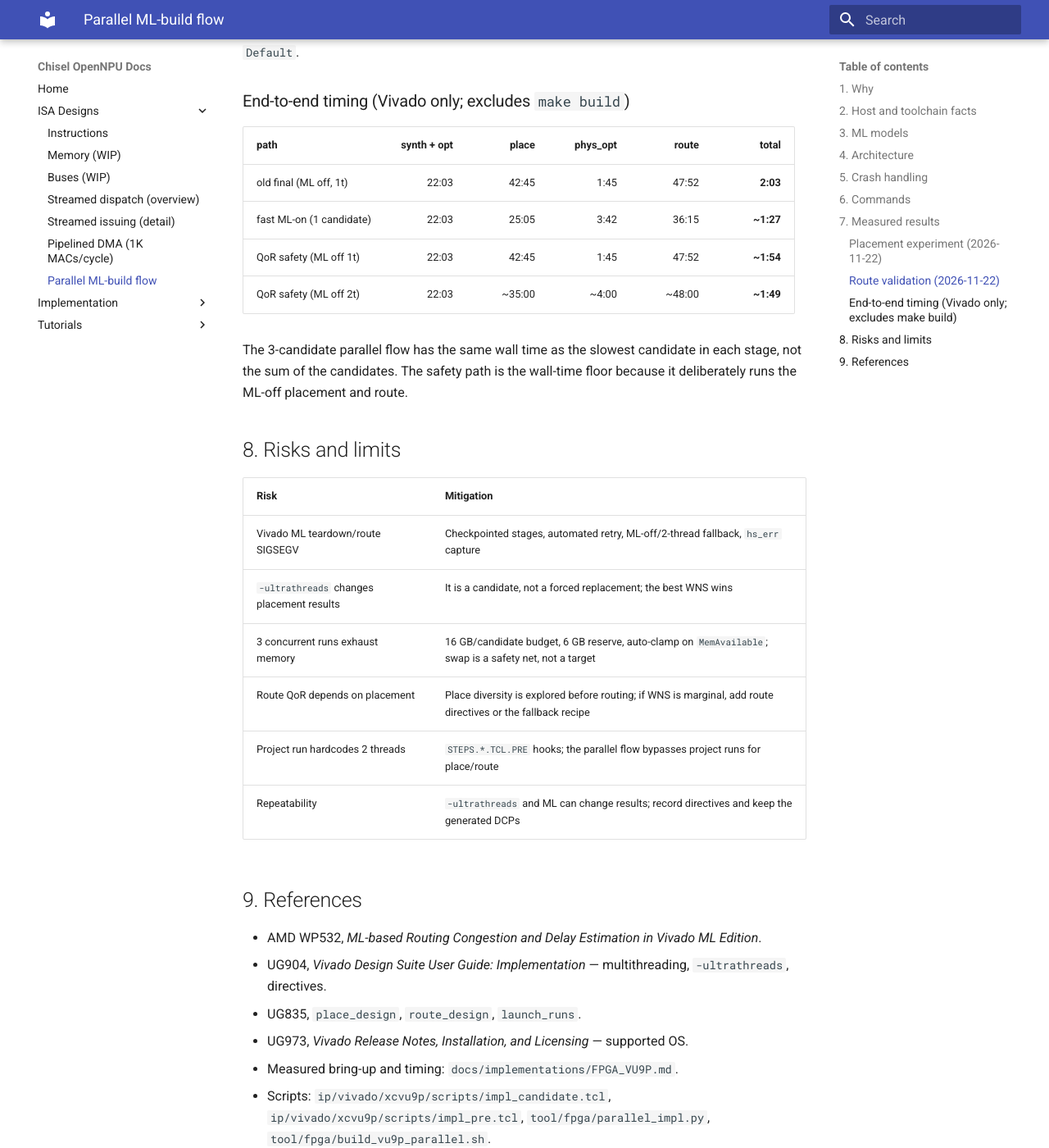
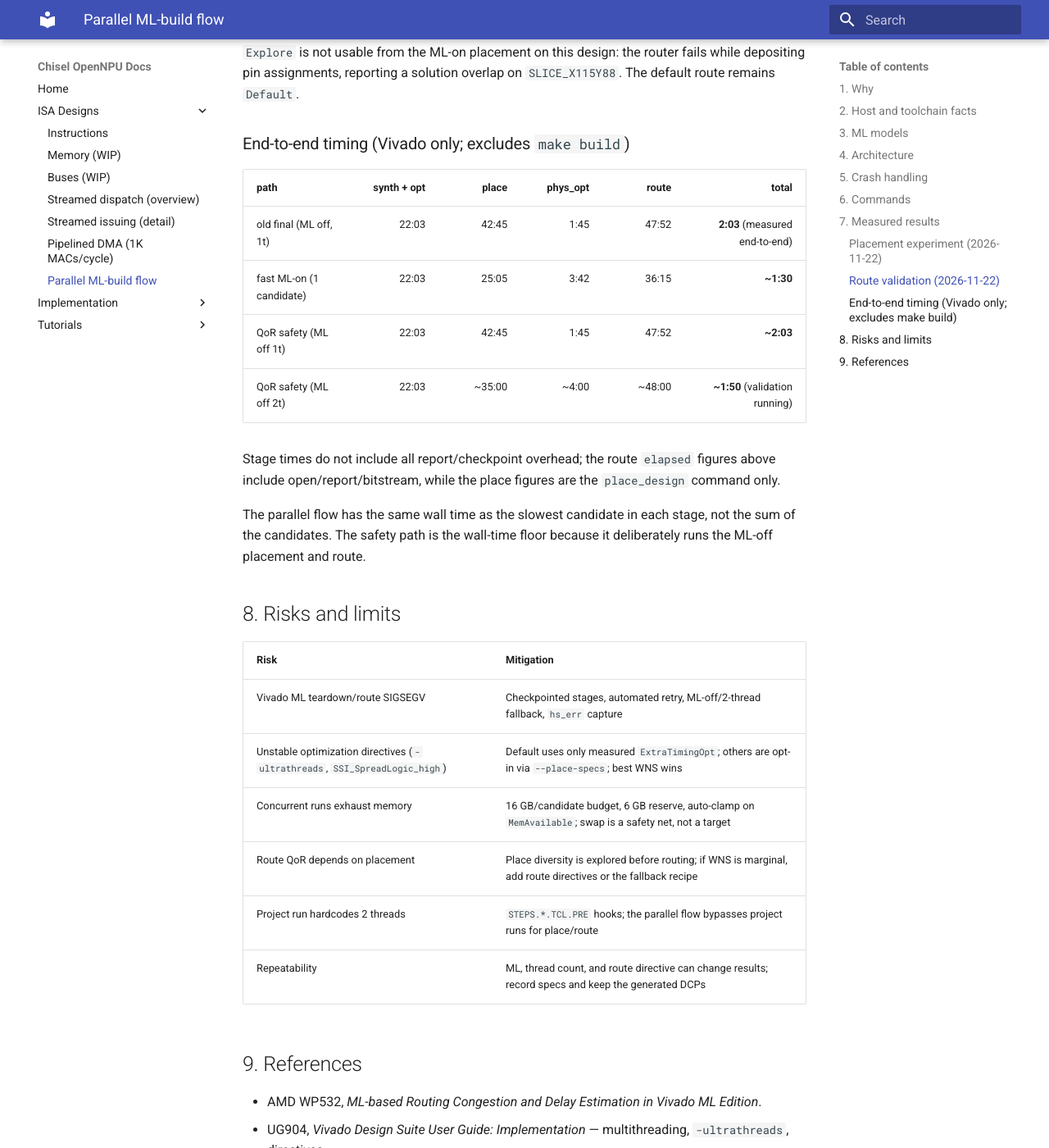
Before and after one commit to mpskex/chisel-npu, an MkDocs documentation site: the page built from docs/designs/06.parallel-ml-build.md, in a window 1280 px wide and 1400 px high, scrolled down 7185 px. Shown: the whole window at 82% size. Built offline with MkDocs 1.6.1 and Material for MkDocs 9.7.7, drawn with Linux system fonts in a browser that asks for light colours; some of the changed text lies outside the part shown.

Commit message:
docs(vu9p): record spread-directive results and two-candidate default

```diff
--- a/docs/designs/06.parallel-ml-build.md
+++ b/docs/designs/06.parallel-ml-build.md
@@ -271,11 +271,12 @@ A second experiment tested the two spread directives without `-ultrathreads`:
 | `alt_plain` | `AltSpreadLogic_high` | 22:44 | 13.49 GB | +0.072 ns | pass |
 | `ssi_plain` | `SSI_SpreadLogic_high` | SIGSEGV at 6:26 | 10.44 GB | — | crash |
 
-`SSI_SpreadLogic_high` crashes in `Neptune::Timing::TmNode::TmNodeInEdgeIter::Next`
-during Phase 2.5, independently of `-ultrathreads`.  `AltSpreadLogic_high`
-completes but its post-place WNS is worse than both `ExtraTimingOpt`
-candidates (+0.072 vs +0.272 ML-on / +0.190 ML-off).  Neither is in the
-default set; they remain available through `--place-specs`.
+The tested `SSI_SpreadLogic_high` run crashed in
+`Neptune::Timing::TmNode::TmNodeInEdgeIter::Next` during Phase 2.5, independently
+of `-ultrathreads`; this may be intermittent, but the directive is not in the
+default set.  `AltSpreadLogic_high` completes but its post-place WNS is worse
+than both `ExtraTimingOpt` candidates (+0.072 vs +0.272 ML-on / +0.190 ML-off).
+Neither is in the default set; they remain available through `--place-specs`.
 
 ### Route validation (2026-11-22)
 
@@ -293,7 +294,7 @@ The ML-on flow is faster end-to-end but gives up ~0.11 ns of post-route
 margin:
 
 - **Fast path** (one ML-on candidate): synth/opt 22:03 + place 25:05 +
-  phys_opt 3:42 + route 36:15 ≈ **1:27** total; WNS −0.055 ns.
+  phys_opt 3:42 + route 36:15 ≈ **1:30** total; WNS −0.055 ns.
 - **QoR path** (default parallel set): an ML-off safety placement is included
   to preserve the known-good QoR.  Stage 1 is bounded by the safety place,
   stage 3 by the safety route.  The +0.056 ns result above is from the known-good
@@ -309,12 +310,16 @@ fails while depositing pin assignments, reporting a solution overlap on
 
 | path | synth + opt | place | phys_opt | route | total |
 |:--|--:|--:|--:|--:|--:|
-| old final (ML off, 1t) | 22:03 | 42:45 | 1:45 | 47:52 | **2:03** |
-| fast ML-on (1 candidate) | 22:03 | 25:05 | 3:42 | 36:15 | **~1:27** |
-| QoR safety (ML off 1t) | 22:03 | 42:45 | 1:45 | 47:52 | **~1:54** |
-| QoR safety (ML off 2t) | 22:03 | ~35:00 | ~4:00 | ~48:00 | **~1:49** |
+| old final (ML off, 1t) | 22:03 | 42:45 | 1:45 | 47:52 | **2:03** (measured end-to-end) |
+| fast ML-on (1 candidate) | 22:03 | 25:05 | 3:42 | 36:15 | **~1:30** |
+| QoR safety (ML off 1t) | 22:03 | 42:45 | 1:45 | 47:52 | **~2:03** |
+| QoR safety (ML off 2t) | 22:03 | ~35:00 | ~4:00 | ~48:00 | **~1:50** (validation running) |
 
-The 3-candidate parallel flow has the same wall time as the slowest candidate
+Stage times do not include all report/checkpoint overhead; the route `elapsed`
+figures above include open/report/bitstream, while the place figures are the
+`place_design` command only.
+
+The parallel flow has the same wall time as the slowest candidate
 in each stage, not the sum of the candidates.  The safety path is the wall-time
 floor because it deliberately runs the ML-off placement and route.
 
@@ -324,11 +329,11 @@ floor because it deliberately runs the ML-off placement and route.
 | Risk | Mitigation |
 |:--|:--|
 | Vivado ML teardown/route SIGSEGV | Checkpointed stages, automated retry, ML-off/2-thread fallback, `hs_err` capture |
-| `-ultrathreads` changes placement results | It is a candidate, not a forced replacement; the best WNS wins |
-| 3 concurrent runs exhaust memory | 16 GB/candidate budget, 6 GB reserve, auto-clamp on `MemAvailable`; swap is a safety net, not a target |
+| Unstable optimization directives (`-ultrathreads`, `SSI_SpreadLogic_high`) | Default uses only measured `ExtraTimingOpt`; others are opt-in via `--place-specs`; best WNS wins |
+| Concurrent runs exhaust memory | 16 GB/candidate budget, 6 GB reserve, auto-clamp on `MemAvailable`; swap is a safety net, not a target |
 | Route QoR depends on placement | Place diversity is explored before routing; if WNS is marginal, add route directives or the fallback recipe |
 | Project run hardcodes 2 threads | `STEPS.*.TCL.PRE` hooks; the parallel flow bypasses project runs for place/route |
-| Repeatability | `-ultrathreads` and ML can change results; record directives and keep the generated DCPs |
+| Repeatability | ML, thread count, and route directive can change results; record specs and keep the generated DCPs |
 
 ## 9. References
 
```
Also changed, not shown: other parts of docs/designs/06.parallel-ml-build.md (+2 -2 lines), docs/implementations/FPGA_VU9P.md (+2 -2 lines).
